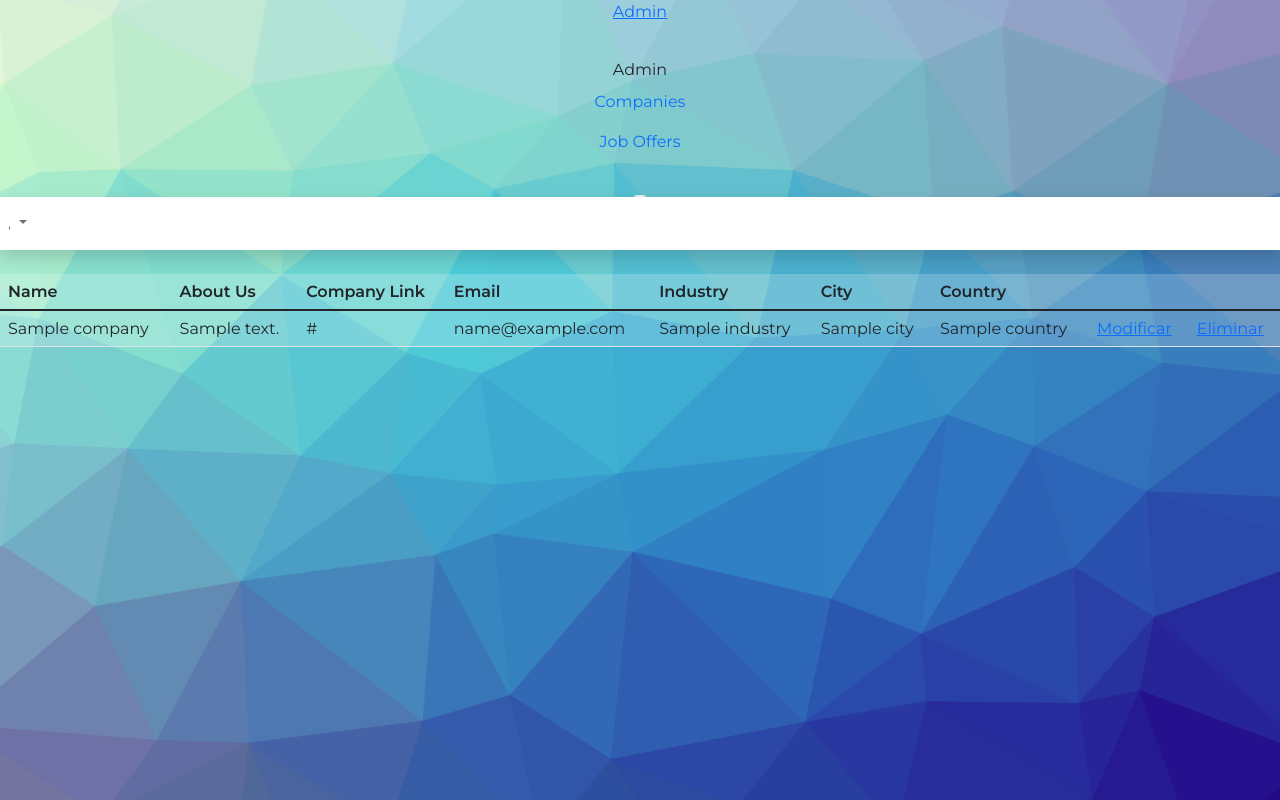
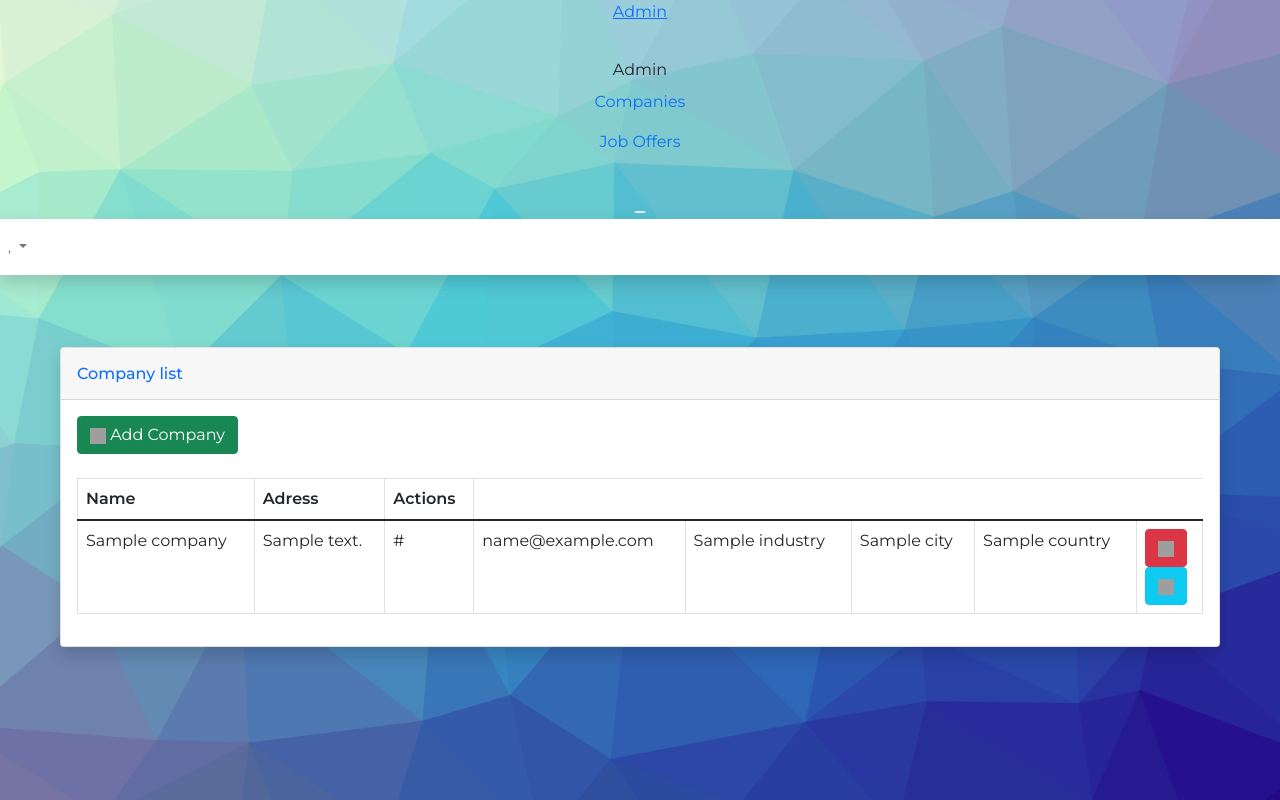
Before and after one commit to Giannito975/LinkedIn-UTN, a PHP site: template Views/company-list-admin.php in a window 1280 px wide. Run offline with PHP 8.4, Linux system fonts and the light colour scheme; the template is opened without the code that fills it: most values are stand-ins (such as "Sample title", 1, 10 or a date in 2020); some libraries are stand-ins or nearby versions; grey boxes are pictures that could not be loaded.

Commit message:
Se modificó el listado de companies desde el admin, estilos nuevos

```diff
--- a/Views/company-list-admin.php
+++ b/Views/company-list-admin.php
@@ -1,22 +1,44 @@
-<div class="company-list-admin">
 <?php
         require_once('header.php');
         require_once('admin-nav.php');
     ?>
-    <div class="company-container">
-        <table class="table bg-light-alpha">
+<main class="p-5">
+    <!-- Begin Page Content -->
+    <div class="container-fluid">
+        <!-- Page Heading
+        <h1 class="h3 mb-2 text-gray-800"> <?php //echo "$validMessage"; ?> </h1>-->
+        <!-- DataTales Example -->
+        <div class="card shadow mb-4">
+            <div class="card-header py-3">
+                <h6 class="m-0 font-weight-bold text-primary">Company list</h6>
+            </div>
+
+            <div class="card-body">
+                <div class="table-responsive">
+
+                    <div class="form-group mb-4">
+                        <button type="button" class="btn btn-success mr-4" data-toggle="modal" data-target="#form-cine">
+                            <img src="<?php echo ICONS_PATH."plus.svg"?>" width="16" height="16" alt="Add" /> Add
+                            Company
+                        </button>
+                    </div>
+
+                    <table class="table table-bordered" id="dataTable" width="100%" cellspacing="0">
+
                         <thead>
+                            <tr>
                                 <th>Name</th>
-                <th>About Us</th>
-                <th>Company Link</th>
-                <th>Email</th>
-                <th>Industry</th>
-                <th>City</th>
-                <th>Country</th>
+                                <th>Adress</th>
+
+                                <th>Actions</th>
+                            </tr>
                         </thead>
+
                         <tbody>
-                <tr>
-                    <?php foreach($companyList as $company){?>
+                            <?php   foreach($companyList as $company){   ?>
+
+                            <tr id="row-<?php echo $company->getId_company(); ?>">
+
                                 <td><?php echo $company->getName(); ?></td>
                                 <td><?php echo $company->getAbout_us(); ?></td>
                                 <td><?php echo $company->getCompany_link(); ?></td>
@@ -24,13 +46,132 @@
                                 <td><?php echo $company->getIndustry(); ?></td>
                                 <td><?php echo $company->getCity(); ?></td>
                                 <td><?php echo $company->getCountry(); ?></td>
-                    <td><a href="">Modificar</a></td>
-                    <td><a href="">Eliminar</a></td>
+
+                                <td>
+                                    <div class="form-inline">
+                                        <form action="<?php echo FRONT_ROOT."Company/Remove"?>" method="POST">
+                                            <button type="submit" name="remove" class="btn btn-danger"
+                                                value="<?php echo $company->getId_company(); ?>">
+                                                <img src="<?php echo ICONS_PATH."trash-2.svg"?>" width="16" height="16"
+                                                    alt="Remove" />
+                                            </button>
+                                        </form>
+
+
+                                        <button class="btn btn--edit btn-info ml-4 "
+                                            data-id="<?php echo $company->getId_company(); ?>" data-toggle="modal"
+                                            data-target="#form-cine">
+                                            <img src="<?php echo ICONS_PATH."edit.svg"?>" width="16" height="16"
+                                                alt="Update" />
+                                        </button>
+                                    </div>
+                                </td>
+
                             </tr>
-                <tr>
-                    <?php } ?>
-                </tr>
+                            <?php   } ?>
+
                         </tbody>
+
                     </table>
                 </div>
             </div>
+        </div>
+
+    </div>
+    <!-- /.container-fluid -->
+
+</main>
+
+<!-- add company -->
+<div class="modal fade" id="form-cine" tabindex="-1" role="dialog" aria-labelledby="sign-up" aria-hidden="true">
+    <div class="modal-dialog" role="document">
+
+        <form class="modal-content" action="<?php echo FRONT_ROOT ?>Company/Middleware" method="POST">
+
+            <div class="modal-header">
+                <h5 class="modal-title">Add Company</h5>
+                <button type="button" class="close" data-dismiss="modal">
+                    <span>&times;</span>
+                </button>
+            </div>
+
+            <div class="modal-body">
+
+                <div class="form-group">
+                    <label>Nombre</label>
+                    <input pattern="[a-zA-Z\s]+" title="Please enter on alphabets only" type="text" class="form-control"
+                        name="name" required />
+                </div>
+
+                <div class="form-group">
+                    <label>Direccion</label>
+                    <input pattern="[a-zA-Z0-9\s]+" title="Please enter on alphabets only" type="text"
+                        class="form-control" name="adress" required />
+                </div>
+
+            </div>
+            <div class="modal-footer">
+                <button type="button" class="btn btn-link" data-dismiss="modal">Close</button>
+                <button type="submit" class="btn btn-dark">Add</button>
+            </div>
+
+            <input type="hidden" name="id" value="" />
+
+        </form>
+
+    </div>
+</div>
+
+<?php if(isset($message)) { ?>
+<div id="message-toast" class="toast showing bg-danger" role="alert" aria-live="assertive" aria-atomic="true"
+    style="position:fixed;bottom:0;right:0; min-height:100px; z-index:10000">
+    <div class="toast-header bg-danger text-white border-bottom-0">
+        <strong class="mr-auto">LinkedIn UTN</strong>
+        <button type="button" class="ml-2 mb-1 close text-white" id="btn-close-toast" aria-label="Close">
+            <span aria-hidden="true">&times;</span>
+        </button>
+    </div>
+    <div class="toast-body bg-danger text-white">
+        <?php echo $message; ?>
+    </div>
+</div>
+<?php } ?>
+
+<script type="text/javascript">
+function init($) {
+    $('#form-cine').on('hide.bs.modal', function(e) {
+        $("#form-cine .form-control[name='name']").val('')
+        $("#form-cine .form-control[name='adress']").val('')
+        $("#form-cine .form-control[name='name']").attr('readonly', false)
+        $('#form-cine .modal-title').text("Add Cine");
+        $('#form-cine .modal-footer > button[type=submit]').text("Add")
+    })
+    $(".btn--edit").click(function() {
+        $('#form-cine .modal-title').text("Update Cinema");
+        $('#form-cine .modal-footer > button[type=submit]').text("Update")
+        var cine = {
+            id: $(this).data("id")
+        };
+        var containerQuery = "#row-" + cine.id;
+        var cells = $(containerQuery + '> td')
+        for (var i = 0; i < cells.length; i++) {
+            switch (i) {
+                case 0:
+                    cine.name = $(cells[i]).text();
+                    break;
+                case 1:
+                    cine.adress = $(cells[i]).text();
+                    break;
+
+                default:
+                    break;
+            }
+        }
+
+        for (var attr in cine) {
+            var element = $("#form-cine input[name='" + attr + "']");
+            element.val(cine[attr]);
+        }
+    })
+}
+</script>
```
Lines whose indentation alone changed are shown as unchanged.
